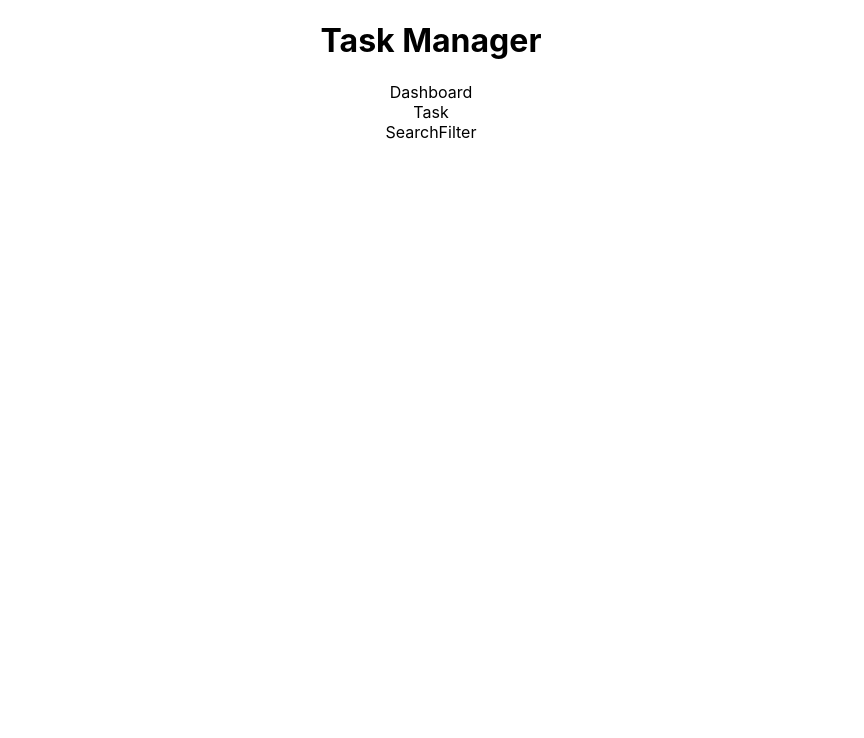
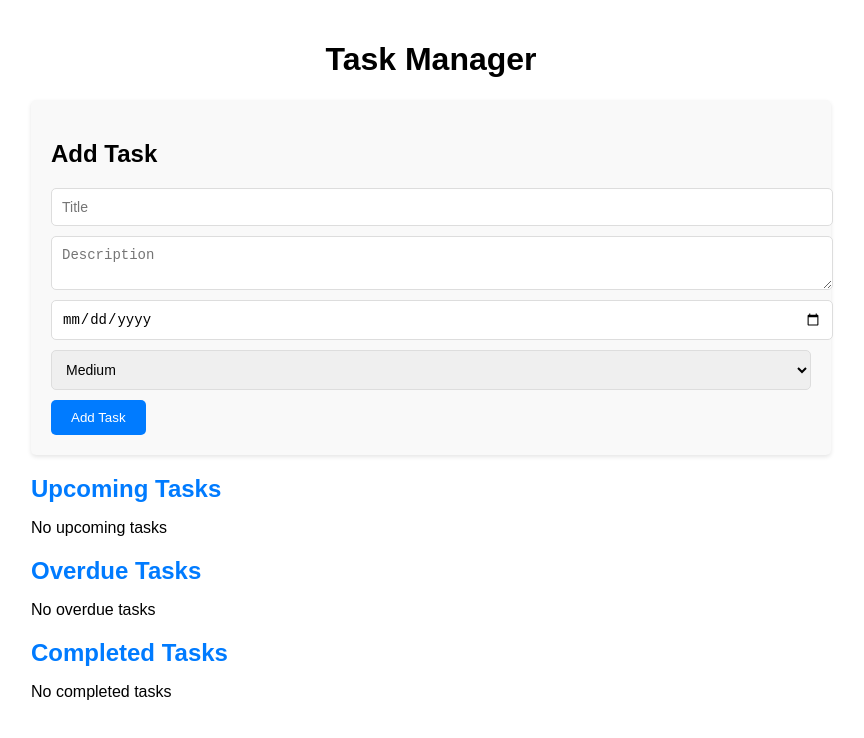
Before and after one commit to Pradeep880/Task-Manager, a React (Create React App) app in the folder manager/: page / in a window 1280 px wide. Shown: the top 738 px of the page, without its empty margins (209-1073 px from the left). Built offline with nearby package versions, Linux system fonts and the light colour scheme; the HTML template or start-up script is replaced by a standard one.

Commit message:
functionality added

```diff
--- a/manager/src/App.css
+++ b/manager/src/App.css
@@ -1,13 +1,39 @@
+/* Add some basic styling */
+
 .App {
+  max-width: 800px;
+  margin: 0 auto;
+  padding: 20px;
+  font-family: Arial, sans-serif;
+}
+
+h1 {
   text-align: center;
 }
 
-.task {
-  border: 1px solid #ccc;
-  margin: 10px;
-  padding: 10px;
+.search-filter {
+  display: flex;
+  justify-content: space-between;
+  margin-bottom: 20px;
 }
 
-.search-filter {
-  margin-bottom: 20px;
+.search-filter input,
+.search-filter select {
+  padding: 5px;
+  margin-right: 10px;
 }
+
+.task {
+  border: 1px solid #ddd;
+  padding: 10px;
+  margin-bottom: 10px;
+  border-radius: 5px;
+}
+
+.task h3 {
+  margin: 0;
+}
+
+.task button {
+  margin-right: 5px;
+}
--- a/manager/src/App.js
+++ b/manager/src/App.js
@@ -1,18 +1,73 @@
-import React from 'react'
+import React, { useState, useEffect } from 'react';
 import Dashboard from './component/Dashboard';
-import Task from './component/Task'
-import SearchFilter from './component/SearchFilter';
+import TaskForm from './component/TaskForm';
 import './App.css';
 
-function App() {
+const App = () => {
+  const [tasks, setTasks] = useState([]);
+
+  const [taskToEdit, setTaskToEdit] = useState(null);
+
+  useEffect(() => {
+    const storedTasks = JSON.parse(localStorage.getItem('tasks')) || [];
+    setTasks(storedTasks);
+  }, []);
+
+  useEffect(() => {
+    localStorage.setItem('tasks', JSON.stringify(tasks));
+  }, [tasks]);
+
+  const addTask = (task) => {
+    setTasks([...tasks, task]);
+  };
+
+  const updateTask = (updatedTask) => {
+    setTasks(tasks.map(task => task.id === updatedTask.id ? updatedTask : task));
+  };
+
+  const deleteTask = (taskId) => {
+    setTasks(tasks.filter(task => task.id !== taskId));
+  };
+
+  const editTask = (task) => {
+    setTaskToEdit(task);
+  };
+
+  const markTaskCompleted = (taskId) => {
+    const updatedTasks = tasks.map(task =>
+      task.id === taskId ? { ...task, completed: !task.completed } : task
+    );
+    setTasks(updatedTasks);
+  };
+
+  const changePriority = (taskId, newPriority) => {
+    const updatedTasks = tasks.map(task =>
+      task.id === taskId ? { ...task, priority: newPriority } : task
+    );
+    setTasks(updatedTasks);
+  };
+
+
+
   return (
     <div className="App">
-        <h1>Task Manager</h1>
-        <Dashboard></Dashboard>
-        <Task></Task>
-        <SearchFilter></SearchFilter>
+      <h1>Task Manager</h1>
+      <TaskForm
+        addTask={addTask}
+        updateTask={updateTask}
+        taskToEdit={taskToEdit}
+        setTaskToEdit={setTaskToEdit}
+      />
+
+      <Dashboard
+      tasks={tasks}
+        editTask={editTask}
+        deleteTask={deleteTask}
+        markTaskCompleted={markTaskCompleted}
+        changePriority={changePriority}
+      />
     </div>
   );
-}
+};
 
 export default App;
--- a/manager/src/component/Dashboard.js
+++ b/manager/src/component/Dashboard.js
@@ -1,9 +1,56 @@
-import React from 'react'
+import React from 'react';
+import Task from './Task';
+import './component.css';
 
-function Dashboard() {
+const Dashboard = ({ tasks, editTask, deleteTask, markTaskCompleted, changePriority }) => {
+    console.log(tasks);
+  const now = new Date();
+  const upcomingTasks = tasks.filter(task => !task.completed && new Date(task.dueDate) > now);
+  const overdueTasks = tasks.filter(task => !task.completed && new Date(task.dueDate) <= now);
+  const completedTasks = tasks.filter(task => task.completed);
+
   return (
-    <div>Dashboard</div>
-  )
-}
+    <div className="dashboard">
+      <h2>Upcoming Tasks</h2>
+      {upcomingTasks.length === 0 && <p>No upcoming tasks</p>}
+      {upcomingTasks.map(task => (
+        <Task
+          key={task.id}
+          task={task}
+          editTask={editTask}
+          deleteTask={deleteTask}
+          markTaskCompleted={markTaskCompleted}
+          changePriority={changePriority}
+        />
+      ))}
 
-export default Dashboard
+      <h2>Overdue Tasks</h2>
+      {overdueTasks.length === 0 && <p>No overdue tasks</p>}
+      {overdueTasks.map(task => (
+        <Task
+          key={task.id}
+          task={task}
+          editTask={editTask}
+          deleteTask={deleteTask}
+          markTaskCompleted={markTaskCompleted}
+          changePriority={changePriority}
+        />
+      ))}
+
+      <h2>Completed Tasks</h2>
+      {completedTasks.length === 0 && <p>No completed tasks</p>}
+      {completedTasks.map(task => (
+        <Task
+          key={task.id}
+          task={task}
+          editTask={editTask}
+          deleteTask={deleteTask}
+          markTaskCompleted={markTaskCompleted}
+          changePriority={changePriority}
+        />
+      ))}
+    </div>
+  );
+};
+
+export default Dashboard;
--- a/manager/src/component/SearchFilter.js
+++ /dev/null
@@ -1,9 +0,0 @@
-import React from 'react'
-
-function SearchFilter() {
-  return (
-    <div>SearchFilter</div>
-  )
-}
-
-export default SearchFilter
--- a/manager/src/component/Task.js
+++ b/manager/src/component/Task.js
@@ -1,9 +1,42 @@
-import React from 'react'
+import React from 'react';
+import './component.css';
 
-function Task() {
+const Task = ({ task, editTask, deleteTask, markTaskCompleted, changePriority }) => {
+  const handleEdit = () => {
+    editTask(task);
+  };
+
+  const handleDelete = () => {
+    deleteTask(task.id);
+  };
+
+  const handleToggleComplete = () => {
+    markTaskCompleted(task.id);
+  };
+
+  const handleChangePriority = (e) => {
+    changePriority(task.id, e.target.value);
+  };
+
   return (
-    <div>Task</div>
-  )
-}
+    <div className="task">
+      <h3>{task.title}</h3>
+      <p>{task.description}</p>
+      <p>Due: {new Date(task.dueDate).toLocaleDateString()}</p>
+      <p>Priority:
+        <select value={task.priority} onChange={handleChangePriority}>
+          <option value="High">High</option>
+          <option value="Medium">Medium</option>
+          <option value="Low">Low</option>
+        </select>
+      </p>
+      <button className="edit" onClick={handleEdit}>Edit</button>
+      <button className="delete" onClick={handleDelete}>Delete</button>
+      <button className="complete" onClick={handleToggleComplete}>
+        {task.completed ? 'Mark Incomplete' : 'Mark Complete'}
+      </button>
+    </div>
+  );
+};
 
-export default Task
+export default Task;
--- a/manager/src/component/TaskForm.js
+++ b/manager/src/component/TaskForm.js
@@ -1,9 +1,85 @@
-import React from 'react'
+import React, { useState, useEffect } from 'react';
+import './component.css';
 
-function TaskForm() {
+const TaskForm = ({ addTask, updateTask, taskToEdit, setTaskToEdit }) => {
+  const [title, setTitle] = useState('');
+  const [description, setDescription] = useState('');
+  const [dueDate, setDueDate] = useState('');
+  const [priority, setPriority] = useState('Medium');
+
+  useEffect(() => {
+    if (taskToEdit) {
+      setTitle(taskToEdit.title);
+      setDescription(taskToEdit.description);
+      setDueDate(taskToEdit.dueDate);
+      setPriority(taskToEdit.priority);
+    } else {
+      resetForm();
+    }
+  }, [taskToEdit]);
+
+  const resetForm = () => {
+    setTitle('');
+    setDescription('');
+    setDueDate('');
+    setPriority('Medium');
+  };
+
+  const handleSubmit = (e) => {
+    e.preventDefault();
+
+    const newTask = {
+      id: taskToEdit ? taskToEdit.id : Date.now(),
+      title,
+      description,
+      dueDate,
+      priority,
+      completed: taskToEdit ? taskToEdit.completed : false,
+    };
+
+    if (taskToEdit) {
+      updateTask(newTask);
+    } else {
+      addTask(newTask);
+    }
+
+    resetForm();
+    setTaskToEdit(null);
+  };
+
   return (
-    <div>TaskForm</div>
-  )
-}
+    <form className="task-form" onSubmit={handleSubmit}>
+      <h2>{taskToEdit ? 'Edit Task' : 'Add Task'}</h2>
+      <input
+        type="text"
+        placeholder="Title"
+        value={title}
+        onChange={(e) => setTitle(e.target.value)}
+        required
+      />
+      <textarea
+        placeholder="Description"
+        value={description}
+        onChange={(e) => setDescription(e.target.value)}
+        required
+      ></textarea>
+      <input
+        type="date"
+        value={dueDate}
+        onChange={(e) => setDueDate(e.target.value)}
+        required
+      />
+      <select
+        value={priority}
+        onChange={(e) => setPriority(e.target.value)}
+      >
+        <option value="High">High</option>
+        <option value="Medium">Medium</option>
+        <option value="Low">Low</option>
+      </select>
+      <button type="submit">{taskToEdit ? 'Update Task' : 'Add Task'}</button>
+    </form>
+  );
+};
 
-export default TaskForm
+export default TaskForm;
--- /dev/null
+++ b/manager/src/component/component.css
@@ -0,0 +1,99 @@
+
+/* TaskForm component styling */
+
+.task-form {
+    background-color: #f9f9f9;
+    padding: 20px;
+    border-radius: 5px;
+    margin-bottom: 20px;
+    box-shadow: 0 2px 4px rgba(0, 0, 0, 0.1);
+  }
+
+  .task-form input,
+  .task-form textarea,
+  .task-form select {
+    display: block;
+    width: 100%;
+    padding: 10px;
+    margin-bottom: 10px;
+    border: 1px solid #ddd;
+    border-radius: 5px;
+    font-size: 14px;
+  }
+
+  .task-form button {
+    padding: 10px 20px;
+    border: none;
+    border-radius: 5px;
+    background-color: #007bff;
+    color: white;
+    cursor: pointer;
+  }
+
+  .task-form button:hover {
+    background-color: #0056b3;
+  }
+/* Dashboard component styling */
+
+.dashboard {
+    margin-top: 20px;
+  }
+
+  .dashboard h2 {
+    color: #007bff;
+    margin-bottom: 10px;
+  }
+/* Task component styling */
+
+.task {
+    background-color: #fff;
+    padding: 15px;
+    border-radius: 5px;
+    border: 1px solid #ddd;
+    margin-bottom: 10px;
+    box-shadow: 0 2px 4px rgba(0, 0, 0, 0.1);
+    transition: background-color 0.3s;
+  }
+
+  .task h3 {
+    margin: 0;
+    color: #333;
+  }
+
+  .task p {
+    margin: 5px 0;
+    color: #555;
+  }
+
+  .task button {
+    margin-right: 5px;
+    padding: 5px 10px;
+    border: none;
+    border-radius: 5px;
+    cursor: pointer;
+  }
+
+  .task button.edit {
+    background-color: #ffc107;
+    color: white;
+  }
+
+  .task button.delete {
+    background-color: #dc3545;
+    color: white;
+  }
+
+  .task button.complete {
+    background-color: #28a745;
+    color: white;
+  }
+
+  .task button:hover {
+    opacity: 0.9;
+  }
+
+  .task select {
+    padding: 5px;
+    border: 1px solid #ddd;
+    border-radius: 5px;
+  }
```
